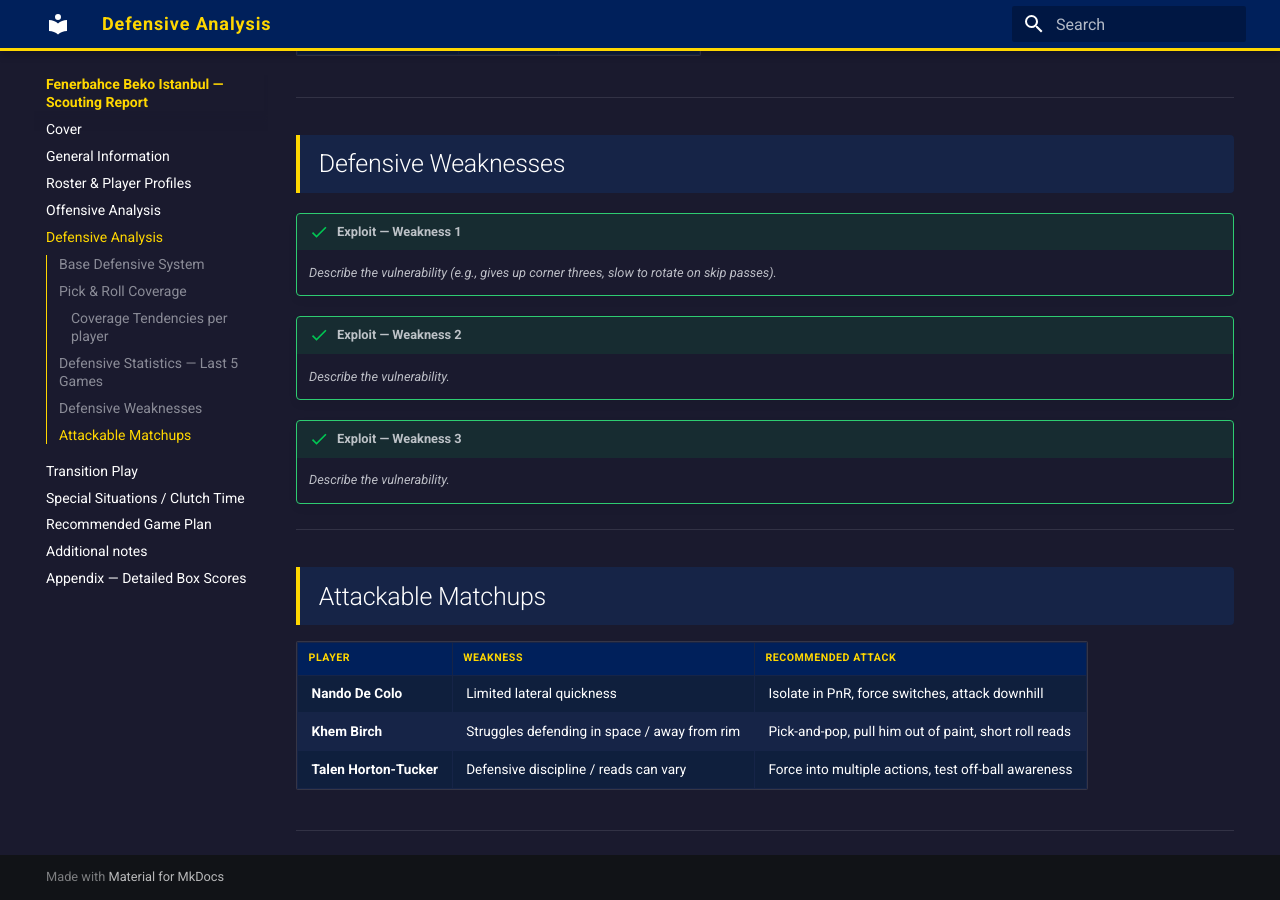
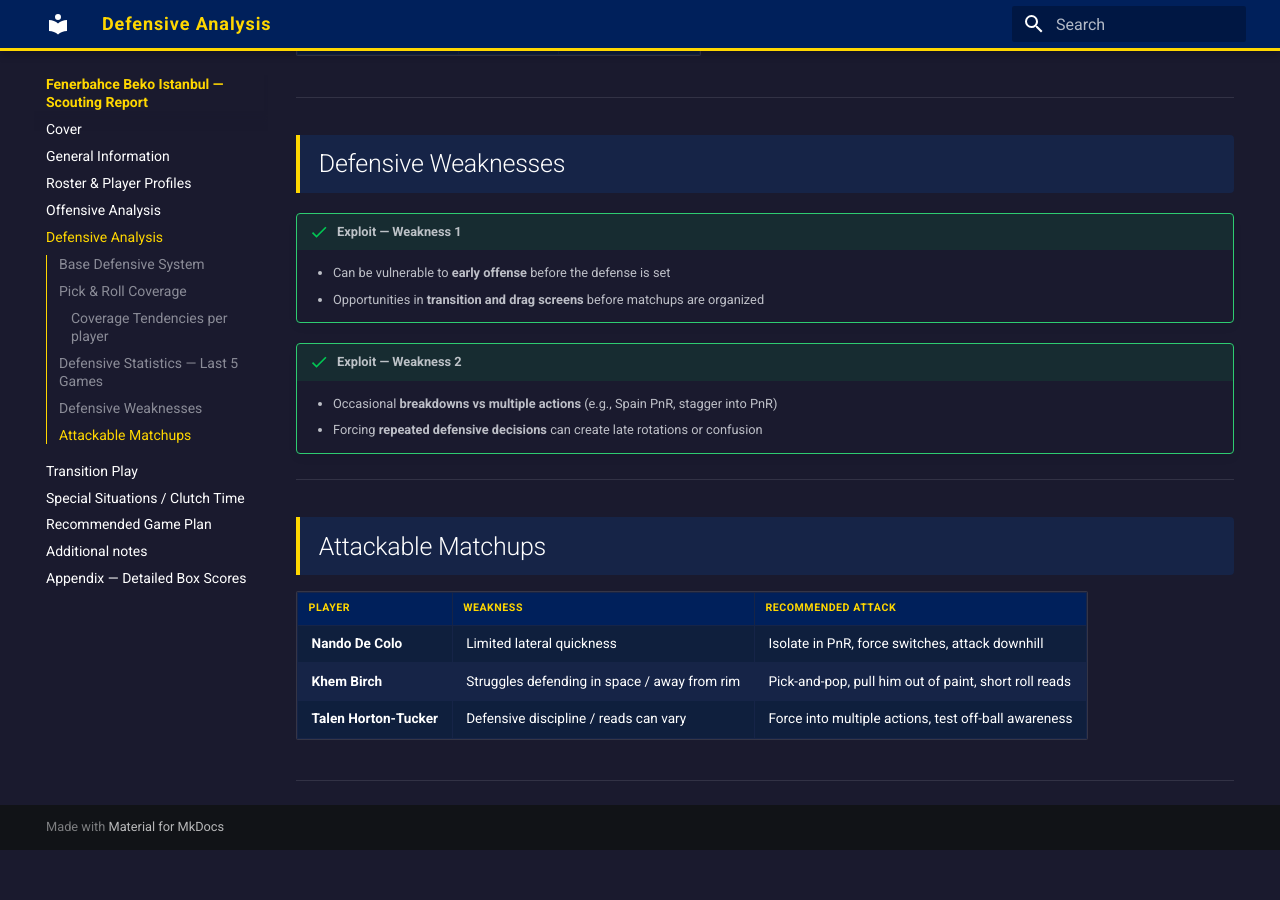
Before and after one commit to martinig94/basketball_analytics, an MkDocs documentation site: the page built from docs/section-d-defensive-analysis.md, in a window 1280 px wide and 900 px high, scrolled down 2951 px. Built offline with MkDocs 1.6.1 and Material for MkDocs 9.7.7, drawn with Linux system fonts in a browser that asks for light colours; after the commit the page ends 3801 px from its top, so only the background shows below that.

Commit message:
Fix: small details

```diff
--- a/docs/section-d-defensive-analysis.md
+++ b/docs/section-d-defensive-analysis.md
@@ -107,14 +107,12 @@
 ## Defensive Weaknesses
 
 !!! success "Exploit — Weakness 1"
-    _Describe the vulnerability (e.g., gives up corner threes, slow to rotate on skip passes)._
+    - Can be vulnerable to **early offense** before the defense is set
+    - Opportunities in **transition and drag screens** before matchups are organized
 
 !!! success "Exploit — Weakness 2"
-    _Describe the vulnerability._
-
-!!! success "Exploit — Weakness 3"
-    _Describe the vulnerability._
-
+    - Occasional **breakdowns vs multiple actions** (e.g., Spain PnR, stagger into PnR)
+    - Forcing **repeated defensive decisions** can create late rotations or confusion
 ---
 
 ## Attackable Matchups
```
